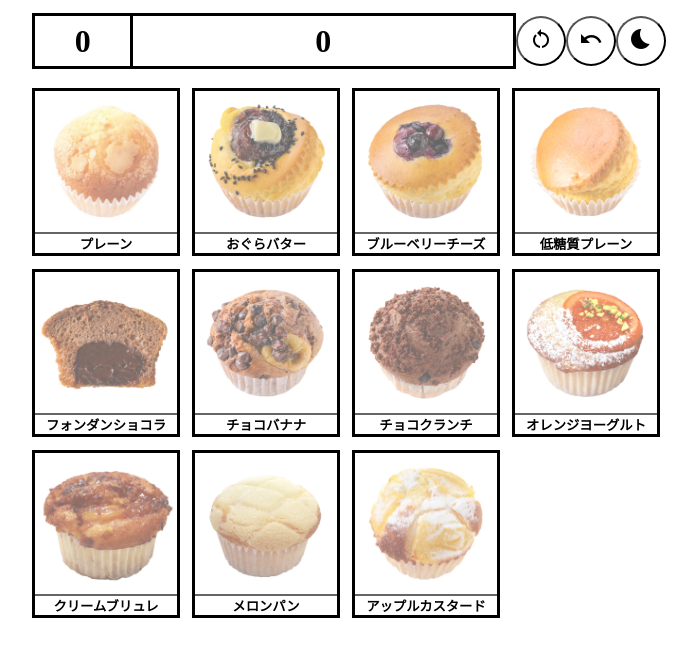
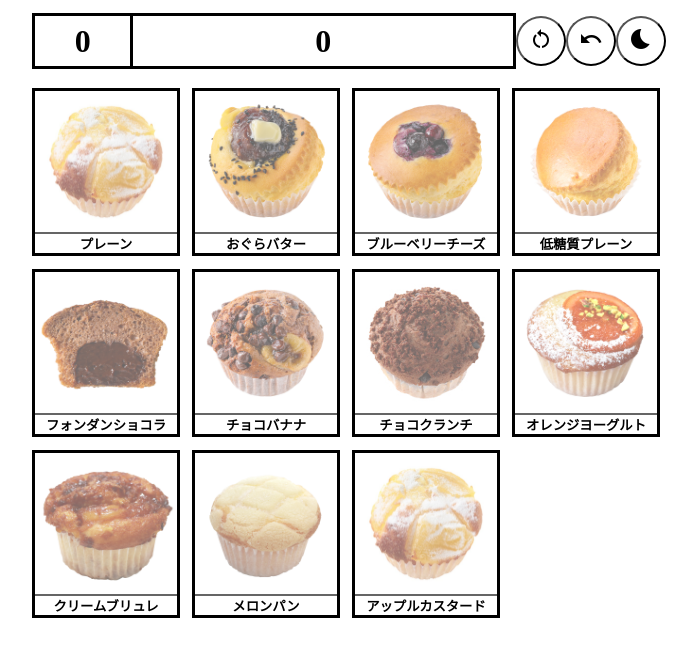
Before and after one commit to ojiro-doi/muffin-calculator, a plain HTML site: page docs/index.html in a window 1280 px wide. Shown: the whole page, without its empty margins (294-991 px from the left). Drawn offline with Linux system fonts and the light colour scheme.

Commit message:
Update index.html

```diff
--- a/docs/index.html
+++ b/docs/index.html
@@ -31,7 +31,7 @@
         </div>
         <div class="btn-wrapper">
             <div class="btn-line a-line">
-                <button class="btn" onclick="buttonClick('btn0')"><img class="image" src="/images/m_Plane.jpg" alt="プレーン"><span class="btn-name">name</span></button>
+                <button class="btn" onclick="buttonClick('btn0')"><img class="image" src="https://github.com/ojiro-doi/muffin-calculator/blob/main/docs/images/m_AppleCustard.jpg?raw=true" alt="プレーン"><span class="btn-name">name</span></button>
                 <button class="btn" onclick="buttonClick('btn1')"><img class="image" src="/images/m_Ogura.jpg" alt="おぐらバター"><span class="btn-name">name</span></button>
                 <button class="btn" onclick="buttonClick('btn2')"><img class="image" src="/images/m_BlueberryCheese.jpg" alt="ブルーベリーチーズ"><span class="btn-name">name</span></button>
                 <button class="btn" onclick="buttonClick('btn3')"><img class="image" src="/images/m_LowSugarPlane.jpg" alt="低糖質プレーン"><span class="btn-name">name</span></button>
```
